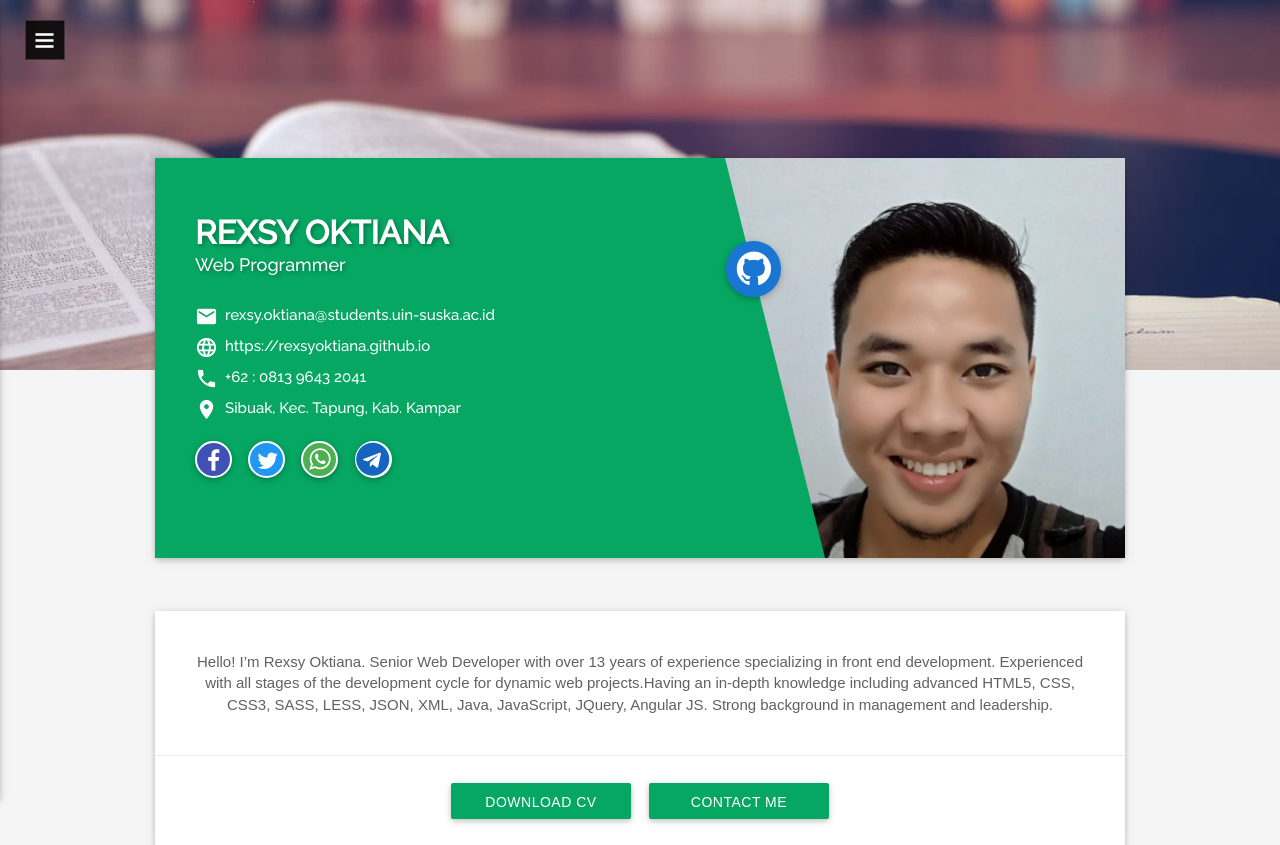
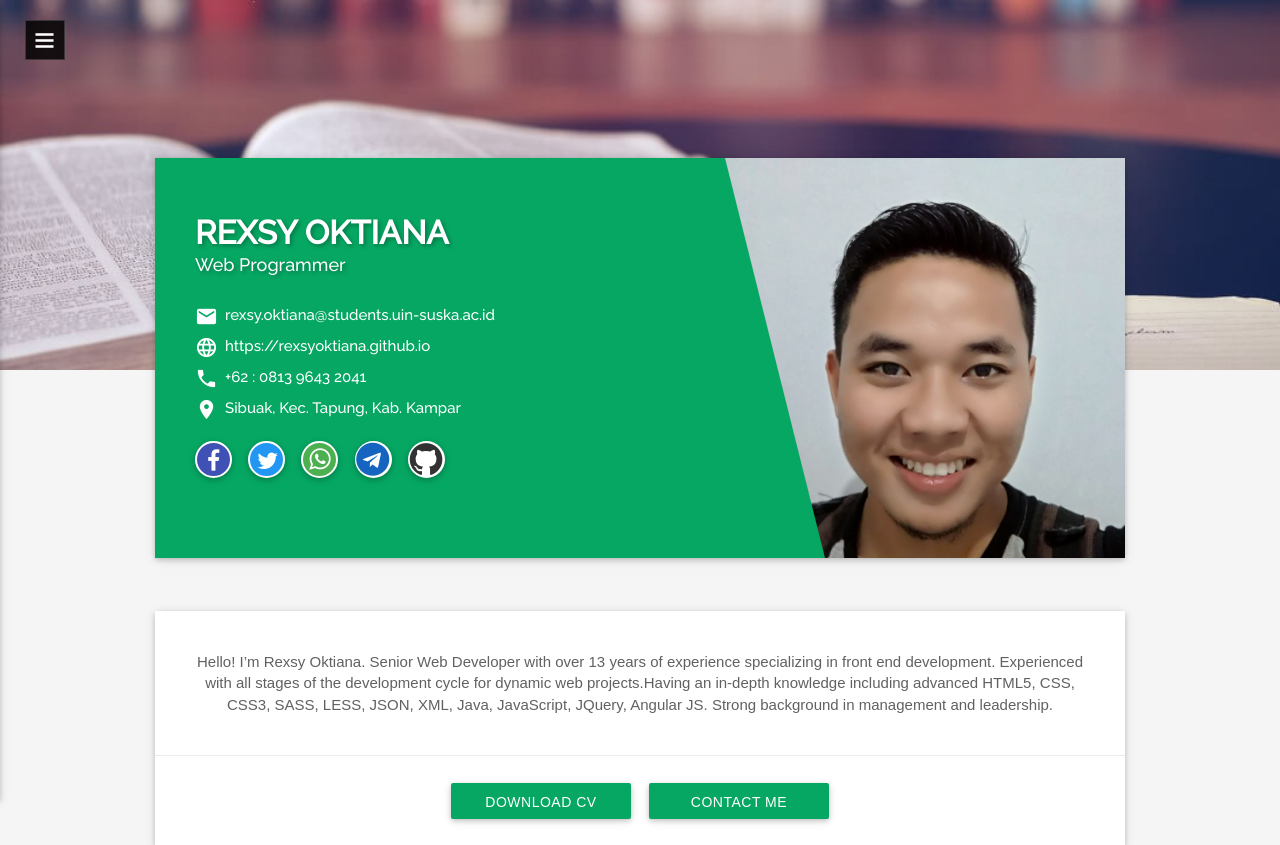
Before and after one commit to rexsyoktiana/rexsyoktiana.github.io, a PHP site: page / in a window 1280 px wide. Shown: the top 845 px of the page. Run offline with PHP 8.4, Linux system fonts and the light colour scheme; some web fonts are replaced.

Commit message:
update icon github

```diff
--- a/assets/download/stylesheets/style.css
+++ b/assets/download/stylesheets/style.css
@@ -160,7 +160,10 @@ body.scale-effect .btn-holder .btn-play{transform:scale(28);-webkit-transform:sc
 #v-card-holder #v-card #profile{position:absolute;right:0;z-index:1;}
 #v-card-holder #v-card #profile img{width:400px;height:auto;}
 #v-card-holder #v-card #profile .slant{top:0;z-index:1;position:absolute;border-style:solid;border-width:400px 0 0 100px;border-color:rgba(223, 50, 50, 0) transparent transparent #06A763;}
-#v-card-holder #v-card #profile .add-btn{position:absolute;background-color:#1976D2;top:20%;right:86%;overflow:hidden;}
+#v-card-holder #v-card #profile .add-btn{
+    position:absolute;
+    background-color:#323232;top:20%;right:86%;overflow:hidden;
+}
 #v-card-holder #v-card #profile .add-btn i{font-size:35px;color:#fff;}
 @media screen and (max-width:767px){#v-card-holder #v-card{position:relative;width:100%;overflow:visible;z-index:1;top:34px;}
 #v-card-holder #v-card #profile{position:absolute;bottom:85%;left:0;width:150px;height:auto;margin-right:auto;margin-left:auto;z-index:1;background-color:transparent;}
--- a/index.html
+++ b/index.html
@@ -128,12 +128,12 @@
                                 src="./assets/download/images/profile/profile.png">
                             <div class="slant"></div>
                             <!--EMPTY PLUS BUTTON-->
-                            <a href="https://github.com/rexsyoktiana" target="_blank">
-                                <div class="btn-floating btn-large add-btn">
+                            <!-- <a href="https://github.com/rexsyoktiana" target="_blank">
+                                <div class="btn-floating btn-large add-btn bg-dark">
                                     <i class="fa fa-github font-weight-bold"
-                                        style="font-size: 40px; margin-left: 1px;margin-top:1px;"></i>
+                                        style="font-size: 50px; margin-left: 1px;margin-top:1px;"></i>
                                 </div>
-                            </a>
+                            </a> -->
                         </div>
                         <div class="card-content">
                             <!-- NAME & STATUS -->
@@ -185,6 +185,13 @@
                                     <i class="fa fa-telegram"
                                         style="font-size:33px;margin-top:0.5px;margin-left:-0.3px; color:#1565C0!important"></i>
                                 </a>
+                                <!-- Github -->
+                                <a href=" https://github.com/rexsyoktiana" class="social  btn-floating white" target="_blank">
+                                    <i class="fa fa-github" style="font-size:38px;margin-top:0.5px;margin-left:-0.1px; color:#323232!important"></i>
+                                </a>
+                                <!-- <div class="btn-floating btn-large add-btn bg-dark">
+                                    <i class="fa fa-github font-weight-bold" style="font-size: 50px; margin-left: 1px;margin-top:1px;"></i>
+                                </div> -->
                             </div>
                         </div>
                     </div>
```
